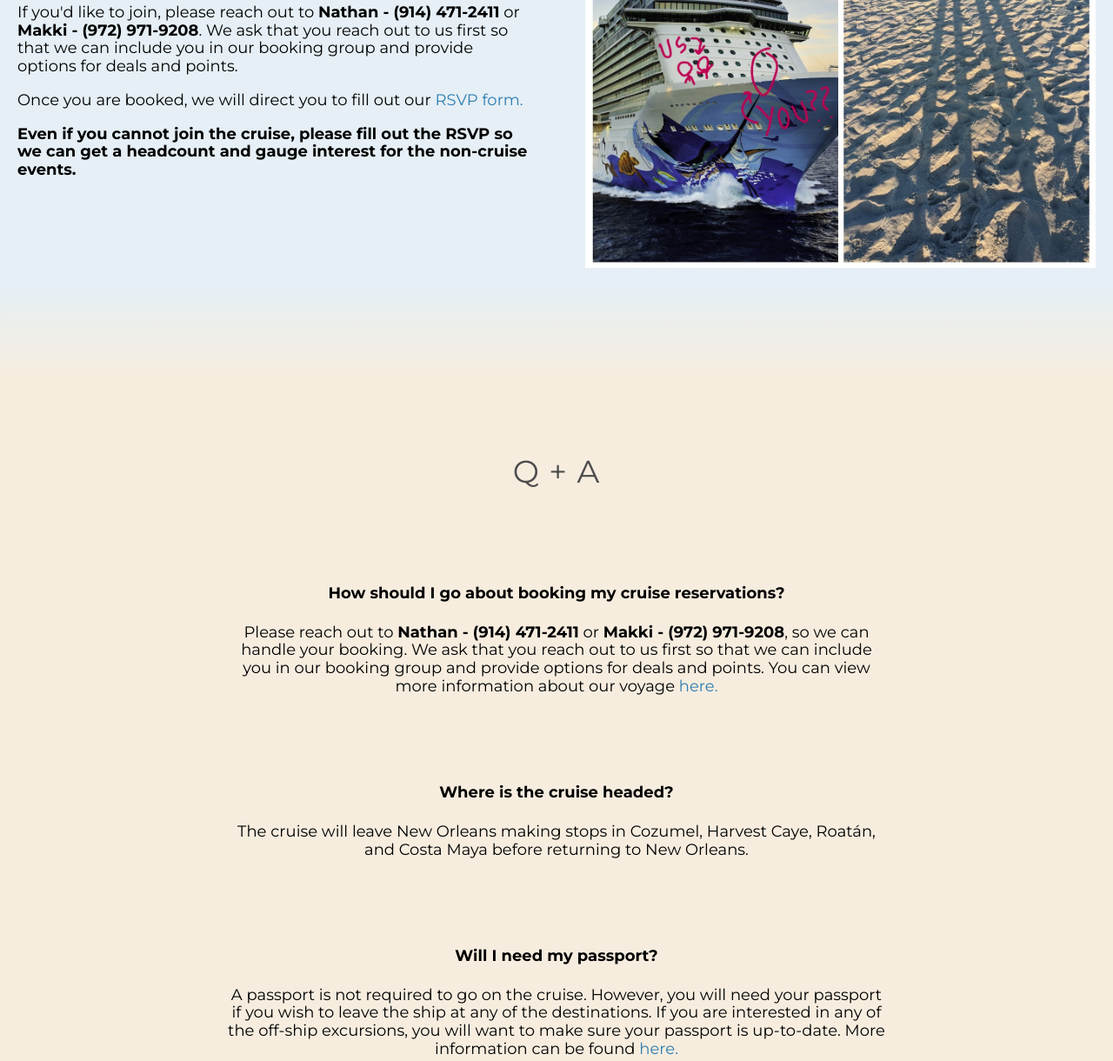
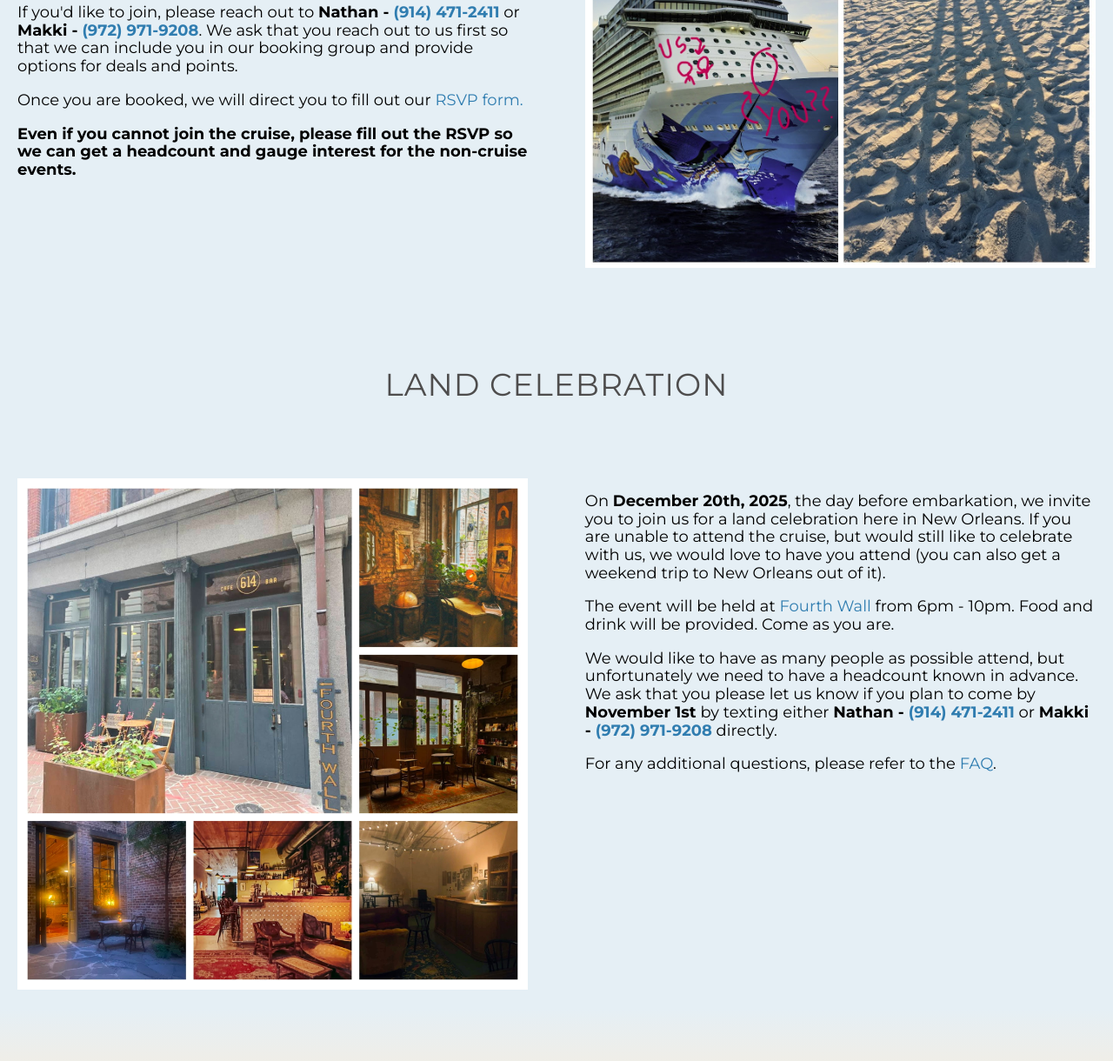
Before and after one commit to ndonolli/wedding-page, a website: page index.html in a window 1280 px wide. Shown: the part 1490-2710 px from the top of the page at 87% size. Drawn offline with nearby package versions, Linux system fonts and the light colour scheme; a web font is replaced by a local one.

Commit message:
add land celebration section

```diff
--- a/index.html
+++ b/index.html
@@ -119,7 +119,7 @@
             The cruise will depart <strong>December 21, 2025</strong> making stops in Cozumel, Harvest Caye, Roatán, and Costa Maya, before returning to New Orleans on <strong>December 28th, 2025.</strong>
           </p>
           <p>
-            If you'd like to join, please reach out to <strong>Nathan - (914) 471-2411</strong> or <strong>Makki - (972) 971-9208</strong>.
+            If you'd like to join, please reach out to <strong>Nathan - <a href="tel:+19144712411">(914) 471-2411</a></strong> or <strong>Makki - <a href="tel:+19729719208">(972) 971-9208</a></strong>.
             We ask that you reach out to us first so that we can include you in our booking group and provide options for deals and points.
           </p>
           <p>
@@ -136,10 +136,45 @@
           <img src="sand-cruise.jpg" class="img"></img>
         </div>
       </div>
+    </section>
+
+    <section id="celebration" class="bg-blue">
+      <div class="myrow">
+        <div class="mycol center">
+          <header>
+            <h1 class="center mt-2">Land Celebration</h1>
+          </header>
+        </div>
+      </div>
+
+      <div class="myrow-halves">
+        <div class="mycol">
+          <img src="fourth-wall.jpg" class="img"></img>
+        </div>
+        <div class="mycol">
+          <p>
+            On <strong>December 20th, 2025</strong>, the day before embarkation, we invite you to join us for a land celebration here in New Orleans.
+            If you are unable to attend the cruise, but would still like to celebrate with us, we would love to have you attend (you can also get a weekend trip to New Orleans out of it).
+          </p>
+          <p>
+            The event will be held at <a href="https://www.fourthwallnola.com/">Fourth Wall</a> from 6pm - 10pm.  Food and drink will be provided.
+            Come as you are.
+          </p>
+          <p>
+            We would like to have as many people as possible attend, but unfortunately we need to have a headcount known in advance.
+            We ask that you please let us know if you plan to come by <strong>November 1st</strong> by texting either <strong>Nathan - <a href="tel:+19144712411">(914) 471-2411</a></strong> or <strong>Makki - <a href="tel:+19729719208">(972) 971-9208</a></strong> directly.
+          </p>
+          <p>
+            For any additional questions, please refer to the <a href="#faq">FAQ</a>.
+          </p>
+        </div>
+
+      </div>
       <div class="shore">
 
       </div>
     </section>
+
     <section id="faq">
       <div class="myrow">
         <div class="mycol center">
```
Also changed, not shown: fourth-wall.jpg (added).
